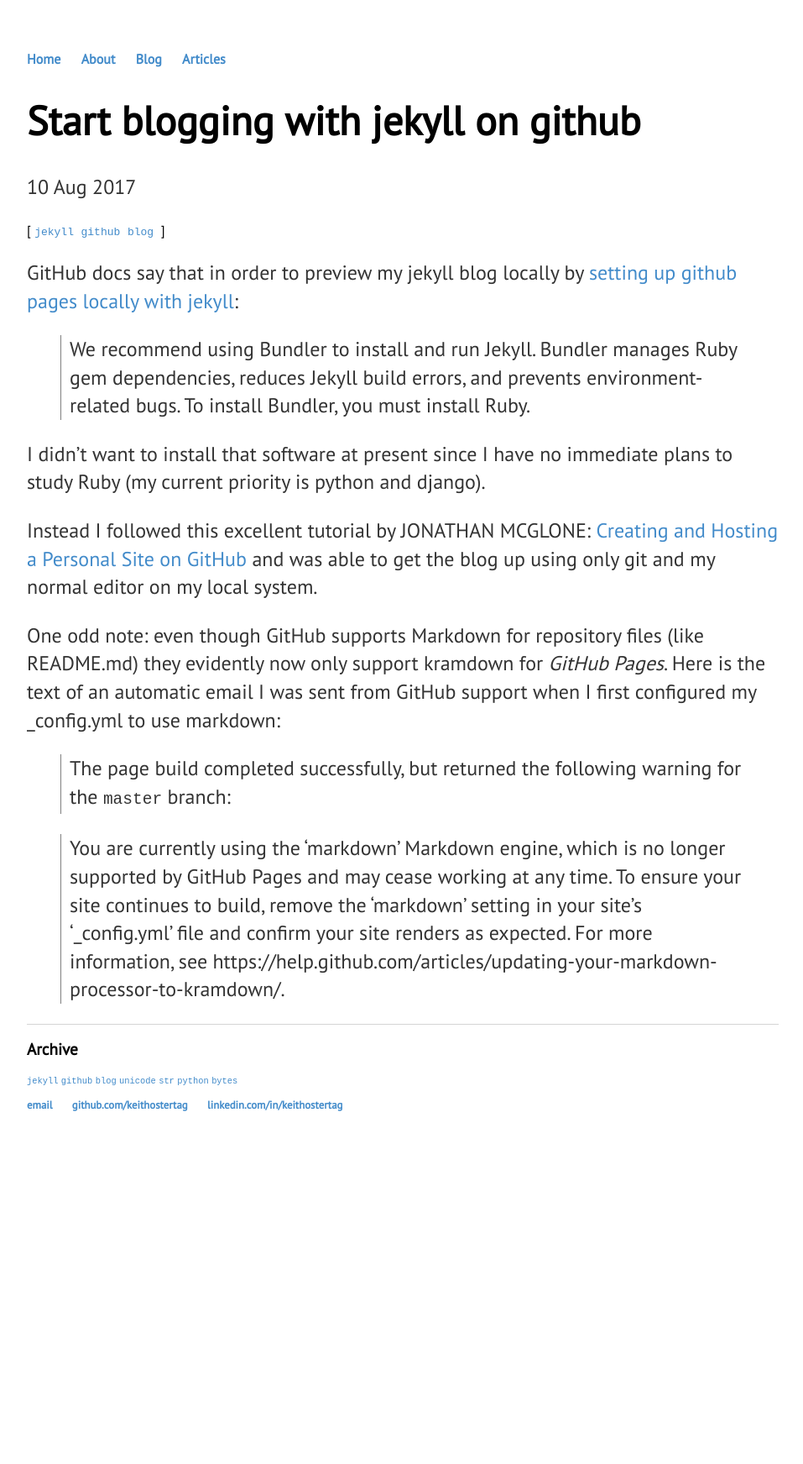
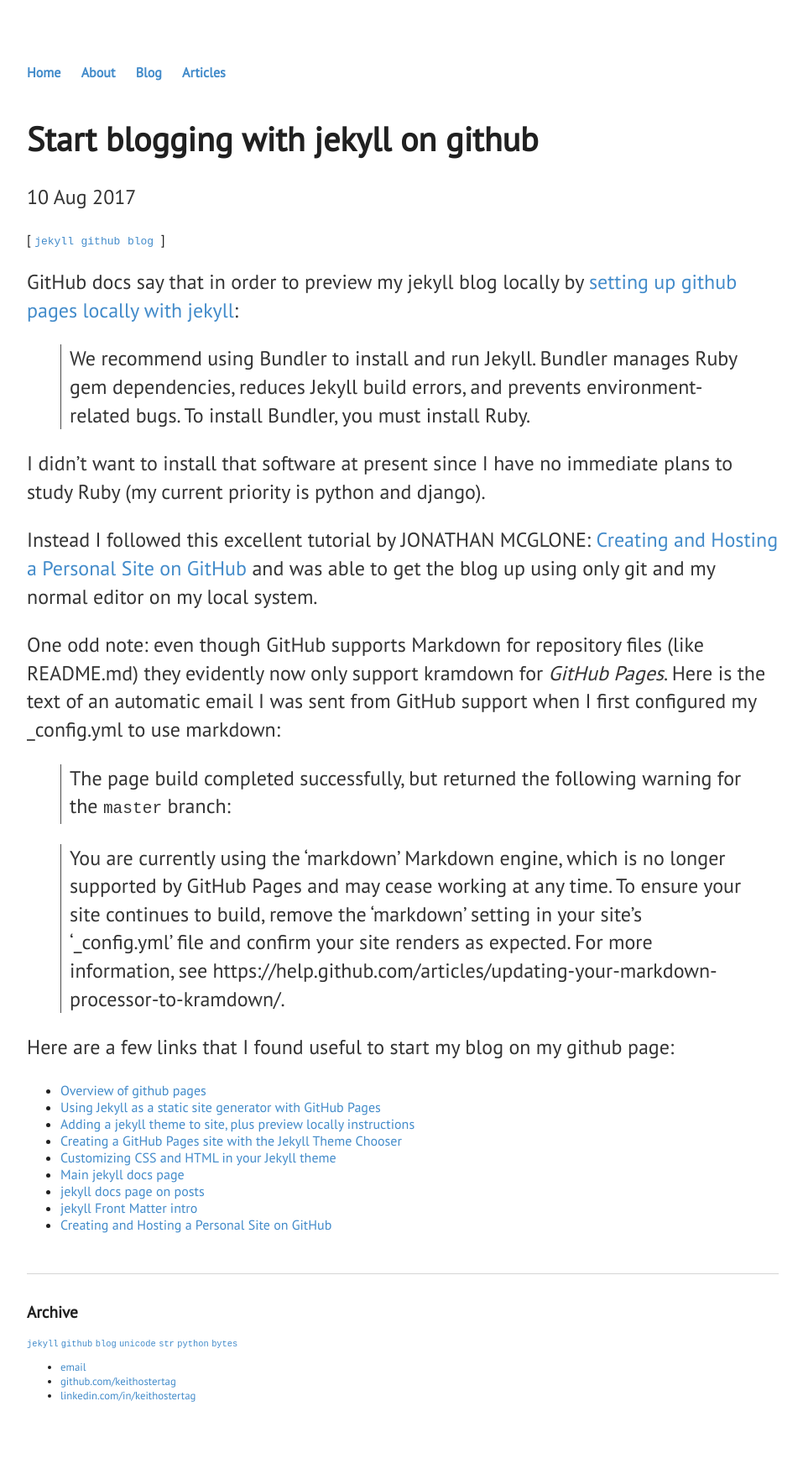
Before and after one commit to keithostertag/keithostertag.github.io, a Jekyll site: the page built from _posts/2017-08-10-starting-blog-with-jekyll-on-github.md, in a window 1280 px wide. Shown: the whole page at 84% size, without its empty margins (160-1117 px from the left). Built offline with Jekyll 4.4.1, drawn with Linux system fonts in a browser that asks for light colours; before the commit the page ends 1384 px from its top, so only the background shows below that.

Commit message:
added icons, styled

```diff
--- a/_posts/2017-08-10-starting-blog-with-jekyll-on-github.md
+++ b/_posts/2017-08-10-starting-blog-with-jekyll-on-github.md
@@ -18,3 +18,15 @@
 > The page build completed successfully, but returned the following warning for the `master` branch:
 
 > You are currently using the 'markdown' Markdown engine, which is no longer supported by GitHub Pages and may cease working at any time. To ensure your site continues to build, remove the 'markdown' setting in your site's '_config.yml' file and confirm your site renders as expected. For more information, see https://help.github.com/articles/updating-your-markdown-processor-to-kramdown/.
+
+Here are a few links that I found useful to start my blog on my github page:
+
+* [Overview of github pages](https://pages.github.com/)
+* [Using Jekyll as a static site generator with GitHub Pages](https://help.github.com/articles/using-jekyll-as-a-static-site-generator-with-github-pages/)
+* [Adding a jekyll theme to site, plus preview locally instructions](https://help.github.com/articles/adding-a-jekyll-theme-to-your-github-pages-site/)
+* [Creating a GitHub Pages site with the Jekyll Theme Chooser](https://help.github.com/articles/creating-a-github-pages-site-with-the-jekyll-theme-chooser/)
+* [Customizing CSS and HTML in your Jekyll theme](https://help.github.com/articles/customizing-css-and-html-in-your-jekyll-theme/)
+* [Main jekyll docs page](https://jekyllrb.com/docs/home/)
+* [jekyll docs page on posts](https://jekyllrb.com/docs/posts/)
+* [jekyll Front Matter intro](https://jekyllrb.com/docs/frontmatter/)
+* [Creating and Hosting a Personal Site on GitHub](http://jmcglone.com/guides/github-pages/)
--- a/css/main.css
+++ b/css/main.css
@@ -2,16 +2,33 @@
     margin: 60px auto;
     width: 70%;
     font-family: 'PT Sans', sans-serif;
+    color: #202020;
+    display: flex;
+  flex-direction: column;
+  height: 100%; /* Avoid the IE 10-11 `min-height` bug. */
 }
-nav ul, footer ul {
-    font-family: 'PT Sans', sans-serif;
-    /*font-family: 'Abril Fatface', cursive;*/
-    /*font-family:'Helvetica', 'Arial', 'Sans-Serif';*/
+
+/*this container class is for the content*/
+.container  {
+  flex: 1 0 auto; /* Prevent Chrome, Opera, and Safari from letting these items shrink to smaller than their content's default minimum size. */
+  }
+
+  header, footer  {
+    flex-shrink: 0; /* Prevent Chrome, Opera, and Safari from letting these items shrink to smaller than their content's default minimum size. */
+}
+
+nav {
+  display: flex;
+  flex-direction: row;
+  justify-content: space-between;
+}
+
+nav ul {
     padding: 0px;
     list-style: none;
     font-weight: bold;
 }
-nav ul li, footer ul li {
+nav ul li{
     display: inline;
     margin-right: 20px;
 }
@@ -23,9 +40,8 @@
     text-decoration: underline;
 }
 h1 {
-    font-size: 3em;
-    /*font-family:'Helvetica', 'Arial', 'Sans-Serif';*/
-    /*font-family: 'Abril Fatface', cursive;*/
+    font-size: 2.5em;
+
 }
 p {
     font-size: 1.5em;
@@ -34,6 +50,8 @@
 }
 footer {
     border-top: 1px solid #d5d5d5;
+    margin-top: 2rem;
+    padding-top: 1rem;
     font-size: .8em;
 }
 
@@ -46,15 +64,21 @@
     list-style: none;
 }
 
+/*used for code blocks*/
 .highlight {
   background-color: #f7f7f7
 }
 
 blockquote  {
     padding-left: 10px;
-    border-left: 1px solid rgba(0,0,0,.5);
+    border-left: 1px solid rgba(0,0,0,.7);
 }
 
 .blog_date  {
   font-size: .7em;
 }
+
+/*used for github, linkedin, and email icons*/
+.icon  {
+  height: 2em;
+}
```
Also changed, not shown: articles/index.html (deleted, +0 -21 lines), articles/jekyll_startup.md (deleted, +0 -11 lines), old_main.css (added, +60 -0 lines), email_icon.svg (added), github.svg (added), linkedin.svg (added).
